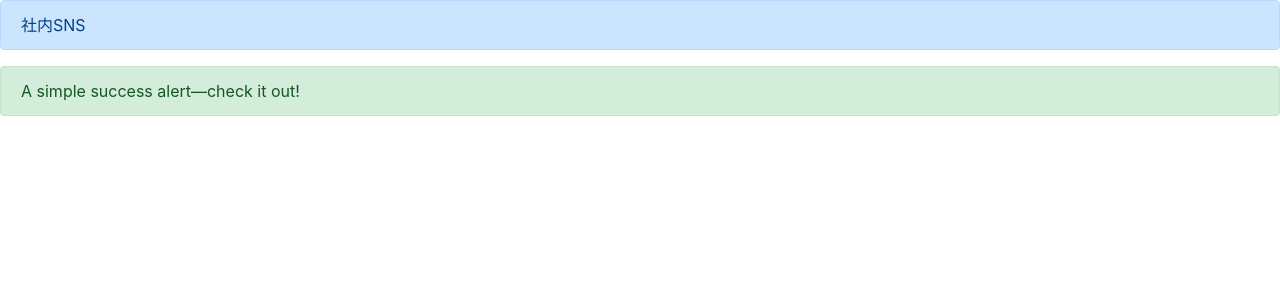
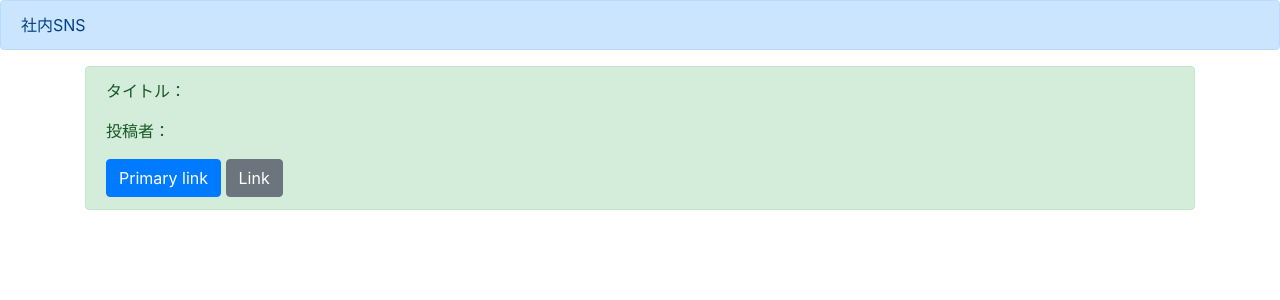
Before and after one commit to Hiro710/Boardapp, a Django app: template templates/list.html in a window 1280 px wide. Shown: the top 300 px of the page. Run offline with Django 3.2, Linux system fonts and the light colour scheme; the template is opened without the code that fills it, so the values that code supplies are empty; parts of the project's set-up code (start-up, migrations or seed data) failed here and were passed over; some libraries are stand-ins or nearby versions.

Commit message:
list.html fix layouts

```diff
--- a/boardapp/views.py
+++ b/boardapp/views.py
@@ -35,5 +35,5 @@ def loginfunc(request):
   # if文のPOSTに当てはまらない時の処理
   return render(request, 'login.html')
 
-  def listfunc(request):
-    return render(request, 'list.html')
+def listfunc(request):
+  return render(request, 'list.html')
--- a/templates/list.html
+++ b/templates/list.html
@@ -10,7 +10,12 @@
 {% endblock header %}
 
 {% block content %}
-<div class="alert alert-success" role="alert">
-  A simple success alert—check it out!
+<div class='container'>
+  <div class="alert alert-success" role="alert">
+    <p>タイトル：</p>
+    <p>投稿者：</p>
+    <a href="#" class="btn btn-primary" role="button" aria-pressed="true">Primary link</a>
+    <a href="#" class="btn btn-secondary" role="button" aria-pressed="true">Link</a>
+  </div>
 </div>
 {% endblock content %}
```
